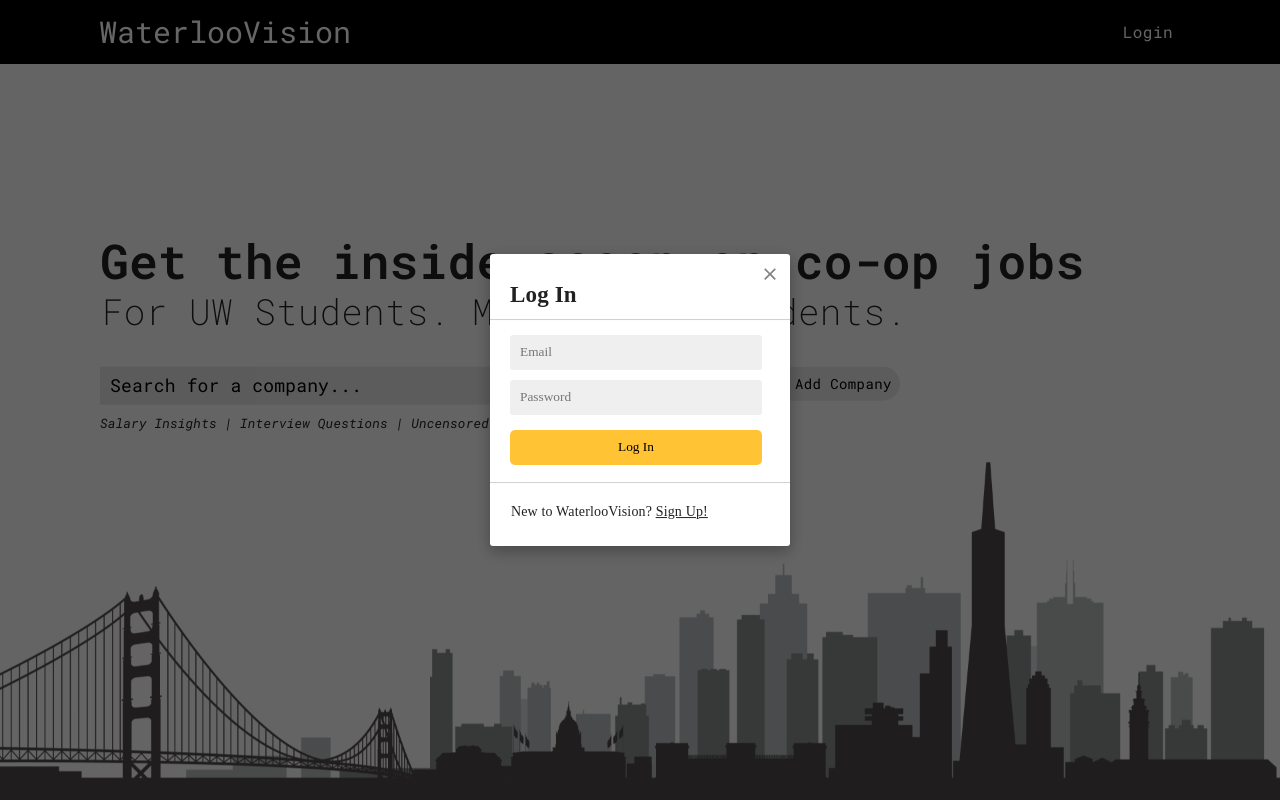
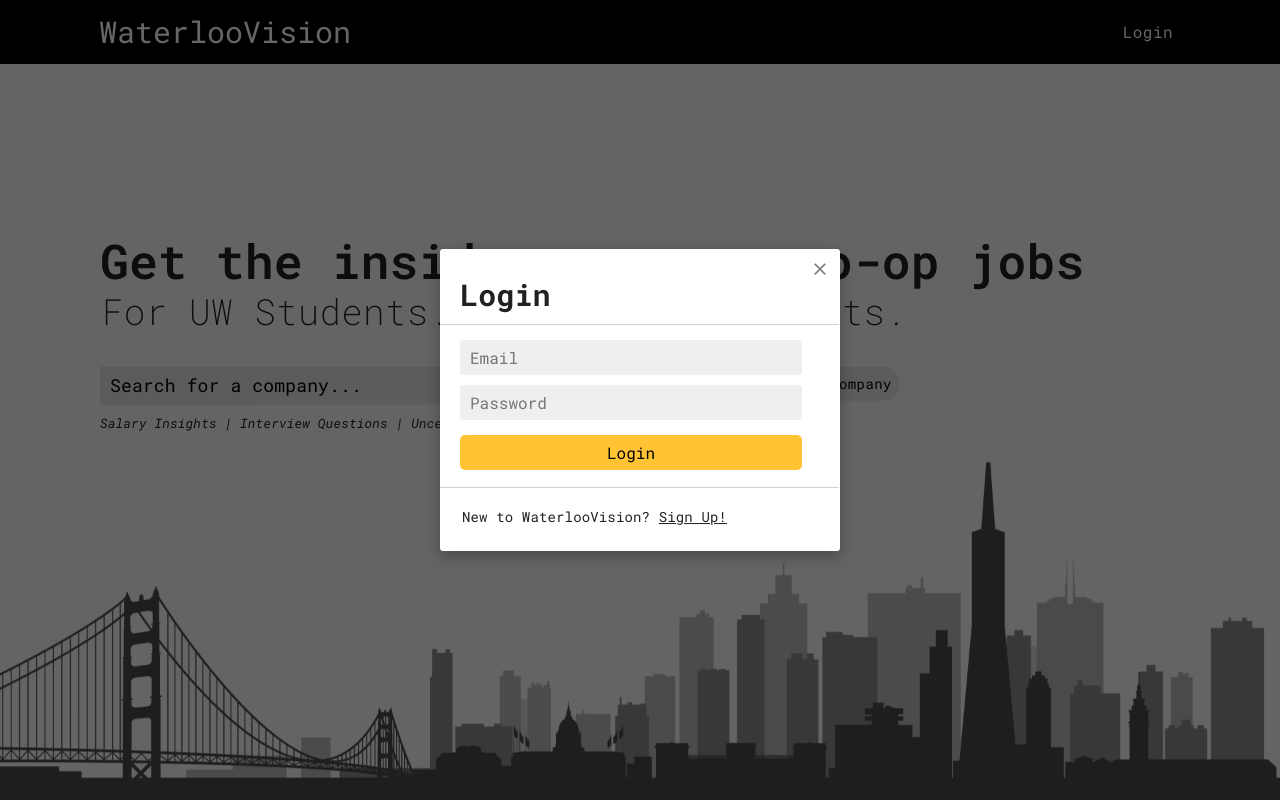
Before and after one commit to Birsana/UWVision, a React (Create React App) app in the folder frontend/: page / in a window 1280 px wide. Both pictures are taken after a click on the button "Login". Built offline with nearby package versions, Linux system fonts and the light colour scheme; no server answers.

Commit message:
Updated modal styles + made landing image non-draggable

```diff
--- a/frontend/src/App/App.js
+++ b/frontend/src/App/App.js
@@ -7,7 +7,7 @@
 
 // Page Imports:
 import LandingPage from 'pages/landing/landing';
-import CompanyPage from 'pages/company';
+import CompanyPage from 'pages/company/company';
 import InvalidPage from 'pages/invalid';
 import TestingPage from 'pages/testingPage'; //TODO: REMOVE THIS LATER
 
--- a/frontend/src/components/Modals/AddCompanyModal/AddCompanyModal.js
+++ b/frontend/src/components/Modals/AddCompanyModal/AddCompanyModal.js
@@ -106,7 +106,7 @@
           <ModalText>
             In order to add a company, you must first be logged-in.
           </ModalText>
-          <ModalText>Please log-in and then try again!</ModalText>
+          <ModalText>Please log in and then try again!</ModalText>
         </>
       )}
     </>
--- a/frontend/src/components/Modals/LogInModal/LogInModal.js
+++ b/frontend/src/components/Modals/LogInModal/LogInModal.js
@@ -96,7 +96,7 @@
 
   return (
     <>
-      <ModalTitle title={"Log In"} />
+      <ModalTitle title={"Login"} />
       <form onSubmit={handleSubmit}>
         <FormInput
           type="text"
@@ -122,7 +122,7 @@
             <p>{passwordError}</p>
           </FormErrorMessage>
         )}
-        <FormSubmitButton value="Log In" />
+        <FormSubmitButton value="Login" />
       </form>
       <ModalSignUpButton onClick={() => props.changeModalState("Sign Up")} />
     </>
--- a/frontend/src/components/Modals/Modal.js
+++ b/frontend/src/components/Modals/Modal.js
@@ -18,11 +18,11 @@
   // Determines which modal to render depending on state
   const ModalToRender = () => {
     if (modalType === "Add Company") {
-      return <AddCompanyModal changeModalState={setModalType} />;
+      return <AddCompanyModal changeModalState={setModalType}/>;
     } else if (modalType === "Log In") {
-      return <LogInModal changeModalState={setModalType} />;
+      return <LogInModal changeModalState={setModalType}/>;
     } else if (modalType === "Sign Up") {
-      return <SignUpModal changeModalState={setModalType} />;
+      return <SignUpModal changeModalState={setModalType}/>;
     }
   };
 
--- a/frontend/src/components/Modals/styles.js
+++ b/frontend/src/components/Modals/styles.js
@@ -15,7 +15,7 @@
   position: fixed;
   top: 50%;
   left: 50%;
-  width: 300px;
+  width: 400px;
   transform: translate(-50%, -50%);
   background: #fff;
   padding: 10px;
@@ -45,15 +45,15 @@
 export const Title = styled.div`
   margin-top: 15px;
   margin-left: 10px;
-  font-family: Roboto Slab;
-  font-size: 23px;
+  font-family: Roboto Mono;
+  font-size: 30px;
   font-weight: bold;
 `;
 
 export const Divider = styled.hr`
   border: none;
   height: 1px;
-  width: 107%;
+  width: 105%;
   margin-left: -10px;
   margin-bottom: 5px;
   background-color: #d0d0d0;
@@ -69,8 +69,8 @@
 };
 
 export const ModalText = styled.p`
-  margin-left: 11px;
-  font-family: Roboto Slab;
+  margin-left: 12px;
+  font-family: Roboto Mono;
   width: 90%;
 `;
 
@@ -82,11 +82,11 @@
   width: 90%;
   border: none;
   border-radius: 5px;
-  font-family: Roboto Slab;
+  font-family: Roboto Mono;
+  font-size: 16px;
 
   background: #07C45F;
   color: black;
-  font-weight: bold;
 
   &:hover {
     background: #0A9C4E;
@@ -97,7 +97,7 @@
   return (
     <>
     <Divider />
-    <ModalText onClick={onClick}>New to WaterlooVision? <u style={{cursor: "pointer"}}>Sign Up!</u></ModalText>
+    <ModalText>New to WaterlooVision? <u onClick={onClick} style={{cursor: "pointer"}}>Sign Up!</u></ModalText>
     </>
   )
 }
@@ -106,7 +106,7 @@
   return (
     <>
     <Divider />
-    <ModalText onClick={onClick}>Already have an account? <u style={{cursor: "pointer"}}>Log In!</u></ModalText>
+    <ModalText>Already have an account? <u onClick={onClick} style={{cursor: "pointer"}}>Login!</u></ModalText>
     </>
   )
 }
@@ -119,7 +119,8 @@
   background-color: rgba(239, 239, 239);
   border: none;
   border-radius: 3px;
-  font-family: Roboto Slab;
+  font-family: Roboto Mono;
+  font-size: 16px;
   padding-left: 10px;
 
   &:focus {
@@ -130,7 +131,7 @@
 export const FormErrorMessage = styled.div`
   margin-left: 10px;
   margin-top: 5px;
-  height: 18px;
+  height: 20px;
   width: 90%;
   border-radius: 3px;
   background-color: rgb(255, 86, 48);
@@ -138,9 +139,10 @@
   p {
     margin-top: 0;
     margin-left: 4px;
-    font-family: Roboto Slab;
-    font-size: 12px;
-    color: #FFF;
+    font-family: Roboto Mono;
+    font-size: 13px;
+    font-weight: bold;
+    color: #fff;
   }
 `;
 
@@ -155,7 +157,8 @@
   width: 90%;
   border: none;
   border-radius: 5px;
-  font-family: Roboto Slab;
+  font-family: Roboto Mono;
+  font-size: 16px;
 
   background: #ffc333;
   color: black;
--- a/frontend/src/pages/company.js
+++ b/frontend/src/pages/company/company.js
@@ -2,7 +2,7 @@
 import axios from 'axios';
 
 import AddCompanyButton from 'components/AddCompanyButton/AddCompanyButton';
-
+import './styles.css';
 
 const CompanyPage = (props) => {
   const company = props.match.params.id;
--- a/frontend/src/pages/landing/styles.css
+++ b/frontend/src/pages/landing/styles.css
@@ -38,6 +38,11 @@
     width: 100%;
     position: absolute;
     bottom: 0;
+    user-select: none;
+    -moz-user-select: none;
+    -webkit-user-drag: none;
+    -webkit-user-select: none;
+    -ms-user-select: none;
 }
 
 .select input {
```
Also changed, not shown: frontend/src/pages/company/styles.css (added).
